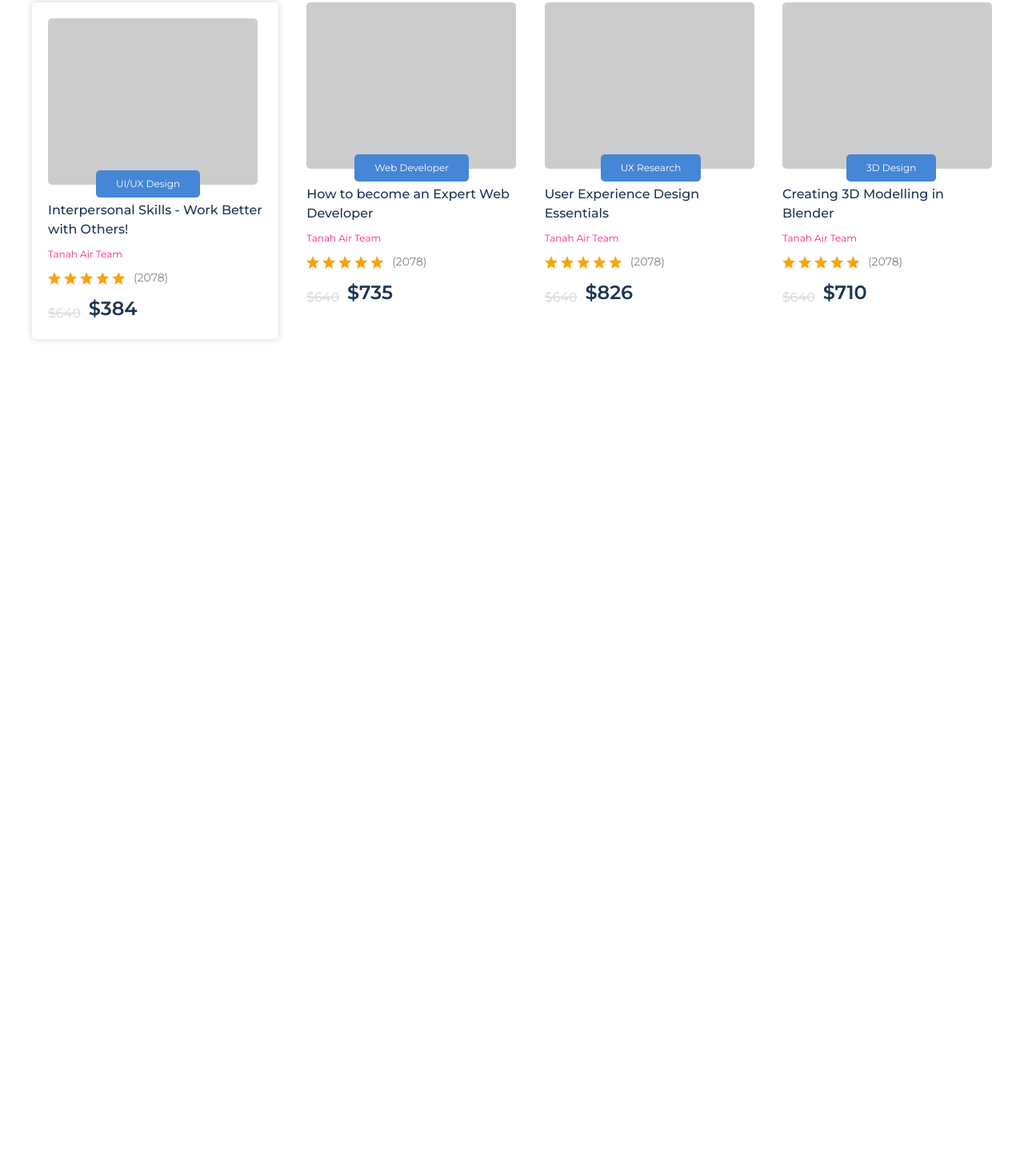
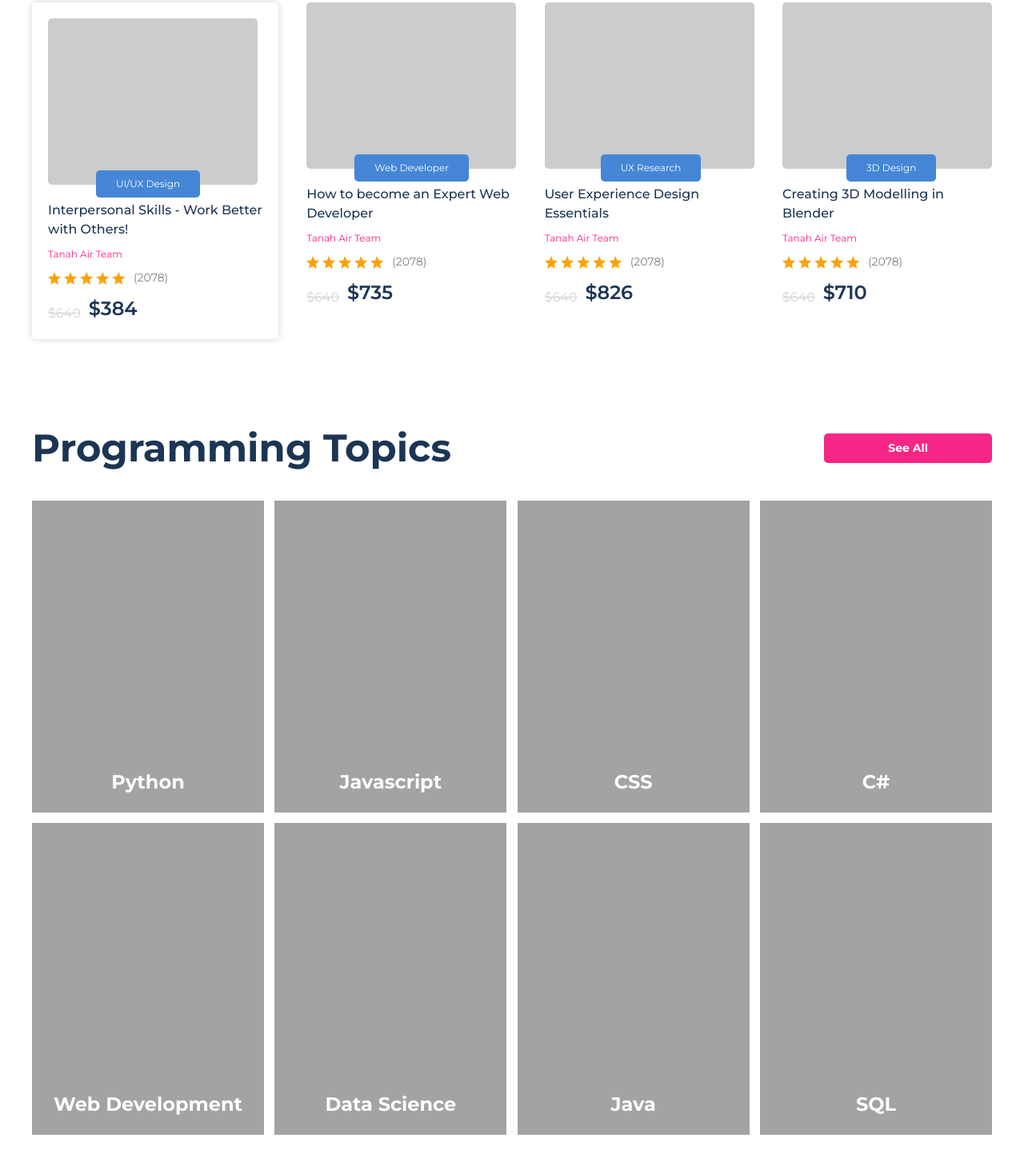
Before and after one commit to Faridun-07/Hw-Week-4, a website: page index.html in a window 1280 px wide. Shown: the part 469-1927 px from the top of the page at 80% size. Before the commit the page ends 943 px from the top, so only its background shows below. Drawn offline with nearby package versions, Linux system fonts and the light colour scheme; files that its build step writes are made by us from their sources.

Commit message:
Add section 2

```diff
--- a/index.html
+++ b/index.html
@@ -138,6 +138,26 @@
             </article>
         </div>
     </section>
+    <section class="max-w-300 m-auto flex flex-col gap-[30px] p-[50px_15px] lg:p-[50px_0]">
+        <div class="flex justify-between items-center">
+            <h1 class="lg:text-[48px] text-[20px] text-[#1C3554] font-bold">Programming Topics</h1>
+            <button class="bg-[#F72585] font-bold text-white lg:p-[8px_80px] p-[5px_20px] rounded-[5px] text-[14px]">See All</button>
+        </div>
+        <div class="flex flex-col gap-[13px]">
+            <div class="flex flex-col lg:flex-row lg:justify-between gap-[10px]">
+               <article class="flex justify-center items-end text-white font-bold text-[24px] w-[290px] h-[390px] bg-[#A3A3A3] pb-[20px]">Python</article>
+                <article class="flex justify-center items-end text-white font-bold text-[24px] w-[290px] h-[390px] bg-[#A3A3A3] pb-[20px]">Javascript</article>
+                 <article class="flex justify-center items-end text-white font-bold text-[24px] w-[290px] h-[390px] bg-[#A3A3A3] pb-[20px]">CSS</article>
+                  <article class="flex justify-center items-end text-white font-bold text-[24px] w-[290px] h-[390px] bg-[#A3A3A3] pb-[20px]">C#</article>
+            </div>
+             <div class="flex flex-col lg:flex-row lg:justify-between gap-[10px]">
+               <article class="flex justify-center items-end text-white font-bold text-[24px] w-[290px] h-[390px] bg-[#A3A3A3] pb-[20px]">Web Development</article>
+                <article class="flex justify-center items-end text-white font-bold text-[24px] w-[290px] h-[390px] bg-[#A3A3A3] pb-[20px]">Data Science</article>
+                 <article class="flex justify-center items-end text-white font-bold text-[24px] w-[290px] h-[390px] bg-[#A3A3A3] pb-[20px]">Java</article>
+                  <article class="flex justify-center items-end text-white font-bold text-[24px] w-[290px] h-[390px] bg-[#A3A3A3] pb-[20px]">SQL</article>
+            </div>
+        </div>
+    </section>
  </main>
  <footer></footer>
 </body>
```
